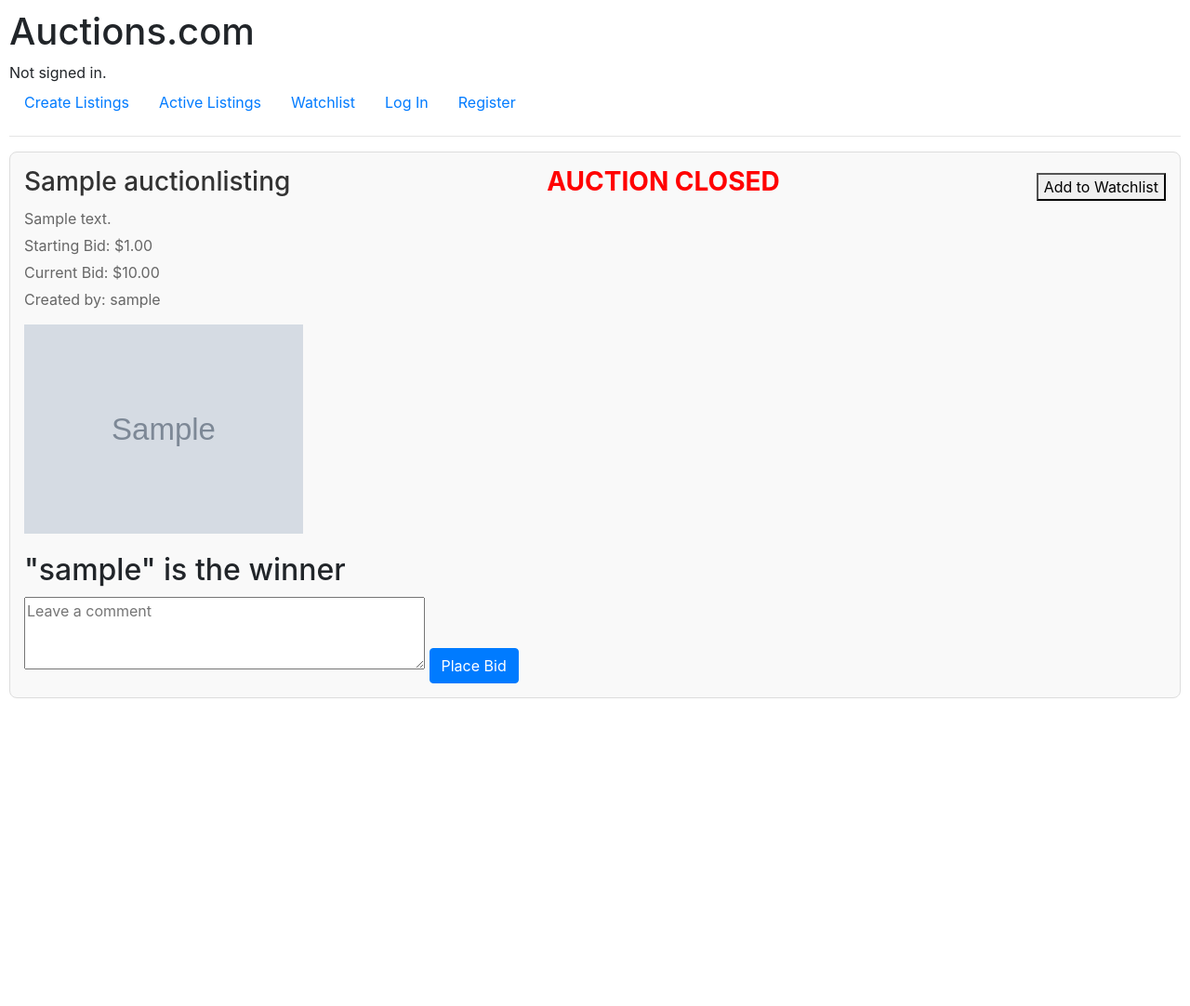
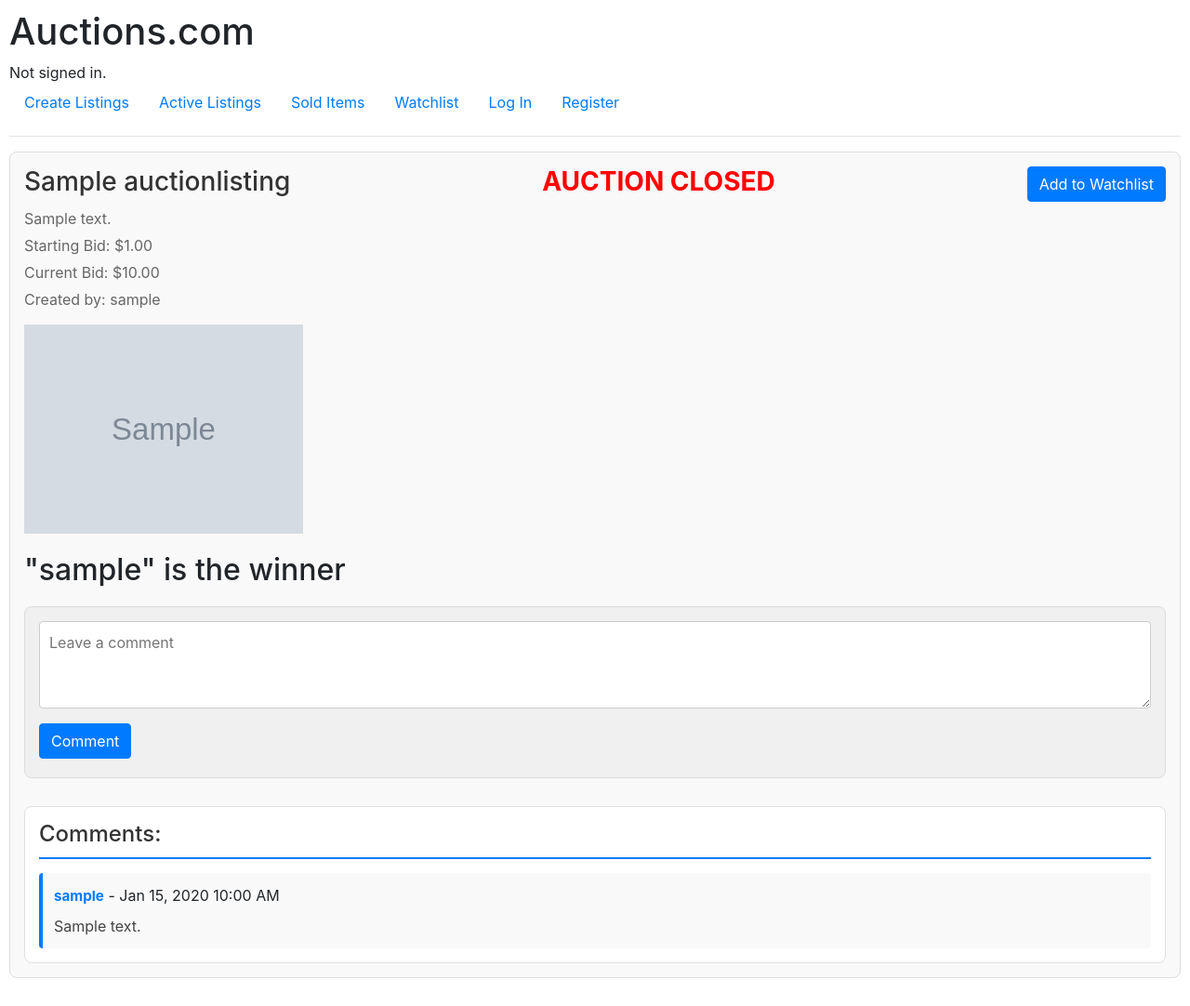
Before and after one commit to VitoNick/CS50w-commerce, a Django app: page /listing/1 in a window 1280 px wide. Shown: the whole page at 93% size. Before the commit the page ends 751 px from the top, so only its background shows below. Run offline with Django 3.2, Linux system fonts and the light colour scheme; tables that the repository leaves empty hold one stand-in row (values such as "Sample post"); grey boxes marked "Sample" are stand-in pictures; some libraries are stand-ins or nearby versions.

Commit message:
Created sold_items, displaying comments, changed styling

```diff
--- a/auctions/models.py
+++ b/auctions/models.py
@@ -6,6 +6,7 @@ class User(AbstractUser):
     watchlist = models.ManyToManyField(
         "AuctionListing", blank=True, related_name="watchlisted_by"
     )
+
 
 class AuctionListing(models.Model):
     title = models.CharField(max_length=64)
@@ -38,6 +39,7 @@ class AuctionListing(models.Model):
                 self.save()
             return self.winner
 
+
 class Bid(models.Model):
     listing = models.ForeignKey(AuctionListing, on_delete=models.CASCADE, related_name="bids")
     bidder = models.ForeignKey(User, on_delete=models.CASCADE)
@@ -47,6 +49,7 @@ class Bid(models.Model):
     def __str__(self):
         return f"{self.bidder.username} bid ${self.amount} on {self.listing.title}"
 
+
 class Comment(models.Model):
     listing = models.ForeignKey(AuctionListing, on_delete=models.CASCADE, related_name="comments")
     commenter = models.ForeignKey(User, on_delete=models.CASCADE)
--- a/auctions/static/auctions/styles.css
+++ b/auctions/static/auctions/styles.css
@@ -45,7 +45,7 @@ body {
 }
 
 .listing form {
-
+    margin-bottom: 5px;
 }
 
 .watchlist-item {
@@ -72,6 +72,108 @@ body {
     margin-bottom: 10px;
 }
 
-.comment-form {
+.bid-form {
+    margin-top: 20px;
+    margin-bottom: 20px;
+    padding: 10px;
+    background-color: #e8f4f8;
+    border-radius: 8px;
+    border: 1px solid #b3d9e6;
+}
+
+.bid-form label {
+    display: block;
+    font-weight: bold;
+    color: #333;
+    margin-bottom: 8px;
+}
+
+.bid-form input[type="number"] {
+    width: 200px;
+    padding: 10px;
+    border: 1px solid #ccc;
+    border-radius: 4px;
+    font-size: 1em;
+    margin-right: 5px;
+}
+
+.bid-form button {
+    margin-bottom: 4px;
+    padding: 10px 20px;
+}
+
+.bid-form .errorlist {
+    color: #d9534f;
+    font-size: 0.9em;
+    margin-top: 5px;
+    list-style: none;
+    padding: 0;
+}
+
+/* .comment-form {
     margin-top: 10px;
 }
+
+.comments-section {
+
+} */
+
+.comment-form {
+    margin-top: 20px;
+    padding: 15px;
+    background-color: #f0f0f0;
+    border-radius: 8px;
+    border: 1px solid #ddd;
+}
+
+.comment-form textarea {
+    width: 100%;
+    padding: 10px;
+    border: 1px solid #ccc;
+    border-radius: 4px;
+    font-family: inherit;
+    resize: vertical;
+}
+
+.comment-form button {
+    margin-top: 10px;
+}
+
+.comments-section {
+    margin-top: 30px;
+    padding: 15px;
+    background-color: #fff;
+    border-radius: 8px;
+    border: 1px solid #e0e0e0;
+}
+
+.comments-section h4 {
+    color: #333;
+    margin-bottom: 15px;
+    padding-bottom: 10px;
+    border-bottom: 2px solid #007bff;
+}
+
+.comment {
+    padding: 12px;
+    margin-bottom: 15px;
+    background-color: #f9f9f9;
+    border-left: 4px solid #007bff;
+    border-radius: 4px;
+}
+
+.comment strong {
+    color: #007bff;
+    font-size: 0.95em;
+}
+
+.comment p {
+    margin-top: 8px;
+    margin-bottom: 0;
+    color: #444;
+    line-height: 1.5;
+}
+
+.comment:last-child {
+    margin-bottom: 0;
+}
--- a/auctions/templates/auctions/layout.html
+++ b/auctions/templates/auctions/layout.html
@@ -30,6 +30,9 @@
                 <a class="nav-link" href="{% url 'index' %}">Active Listings</a>
             </li>
             <li class="nav-item">
+                <a class="nav-link" href="{% url 'sold_items' %}">Sold Items</a>
+            </li>
+            <li class="nav-item">
                 <a class="nav-link" href="{% url 'watchlist' %}">Watchlist</a>
             </li>
             {% if user.is_authenticated %}
--- a/auctions/templates/auctions/listing.html
+++ b/auctions/templates/auctions/listing.html
@@ -10,7 +10,7 @@
             <div>
                 <form action="{% url 'toggle_watchlist' listing.id %}" method="post">
                     {% csrf_token %}
-                    <button type="submit">
+                    <button class="btn btn-primary" type="submit">
                         {% if user in listing.watchlisted_by.all %}
                             Remove from Watchlist
                         {% else %}
@@ -18,7 +18,7 @@
                         {% endif %}
                     </button>
                 </form>
-                {% if user == listing.owner %}
+                {% if user == listing.owner and not listing.closed %}
                     <form action="{% url 'close_auction' listing.id %}" method="post">
                         {% csrf_token %}
                         <button type="submit">Close Auction</button>
@@ -40,6 +40,7 @@
         {% endif %}
 
         {% if not listing.closed %}
+            <div class="bid-form">
                 <form method="post">
                     {% csrf_token %}
                     {{ bid_form.non_field_errors }}
@@ -48,6 +49,7 @@
                     {{ bid_form.amount.errors }}
                     <button type="submit" name="bid_submit" class="btn btn-primary">Place Bid</button>
                 </form>
+            </div>
         {% else %}
         <h2>
             "{{ listing.winner }}" is the winner
@@ -65,9 +67,20 @@
                 {% csrf_token %}
                 {{ comment_form.non_field_errors }}
                 {{ comment_form.content }}
-                {{ comment_form.amount.errors }}
-                <button type="submit" name="comment_submit" class="btn btn-primary">Place Bid</button>
+                {{ comment_form.content.errors }}
+                <button type="submit" name="comment_submit" class="btn btn-primary">Comment</button>
             </form>
+        </div>
+        <div class="comments-section">
+            <h4>Comments:</h4>
+            {% for comment in listing.comments.all %}
+                <div class="comment">
+                    <strong>{{ comment.commenter.username }}</strong> - {{ comment.created_at|date:"M d, Y g:i A" }}
+                    <p>{{ comment.content }}</p>
+                </div>
+            {% empty %}
+                <p>No comments yet.</p>
+            {% endfor %}
         </div>
     </div>
 {% endblock %}
--- a/auctions/urls.py
+++ b/auctions/urls.py
@@ -9,6 +9,7 @@ urlpatterns = [
     path("register", views.register, name="register"),
     path("create-listing", views.create_listing, name="create_listing"),
     path("listing/<int:listing_id>", views.listing, name="listing"),
+    path("sold-items", views.sold_items, name="sold_items"),
     path("watchlist/<int:listing_id>/toggle/", views.toggle_watchlist, name="toggle_watchlist"),
     path("watchlist", views.watchlist, name="watchlist"),
     path("close-auction/<int:listing_id>", views.close_auction, name="close_auction")
--- a/auctions/views.py
+++ b/auctions/views.py
@@ -15,6 +15,10 @@ def index(request):
     listings = AuctionListing.objects.filter(active=True).order_by('-created_at')
     return render(request, "auctions/index.html", {"listings": listings})
 
+def sold_items(request):
+    # Retrieve all auction listings, ordered by creation date/time
+    listings = AuctionListing.objects.filter(active=True).order_by('-created_at')
+    return render(request, "auctions/sold_items.html", {"listings": listings})
 
 def login_view(request):
     if request.method == "POST":
```
Also changed, not shown: auctions/templates/auctions/sold_items.html (renamed from auctions/migrations/0007_comment.py, +24 -22 lines). Lines whose indentation alone changed are shown as unchanged.
